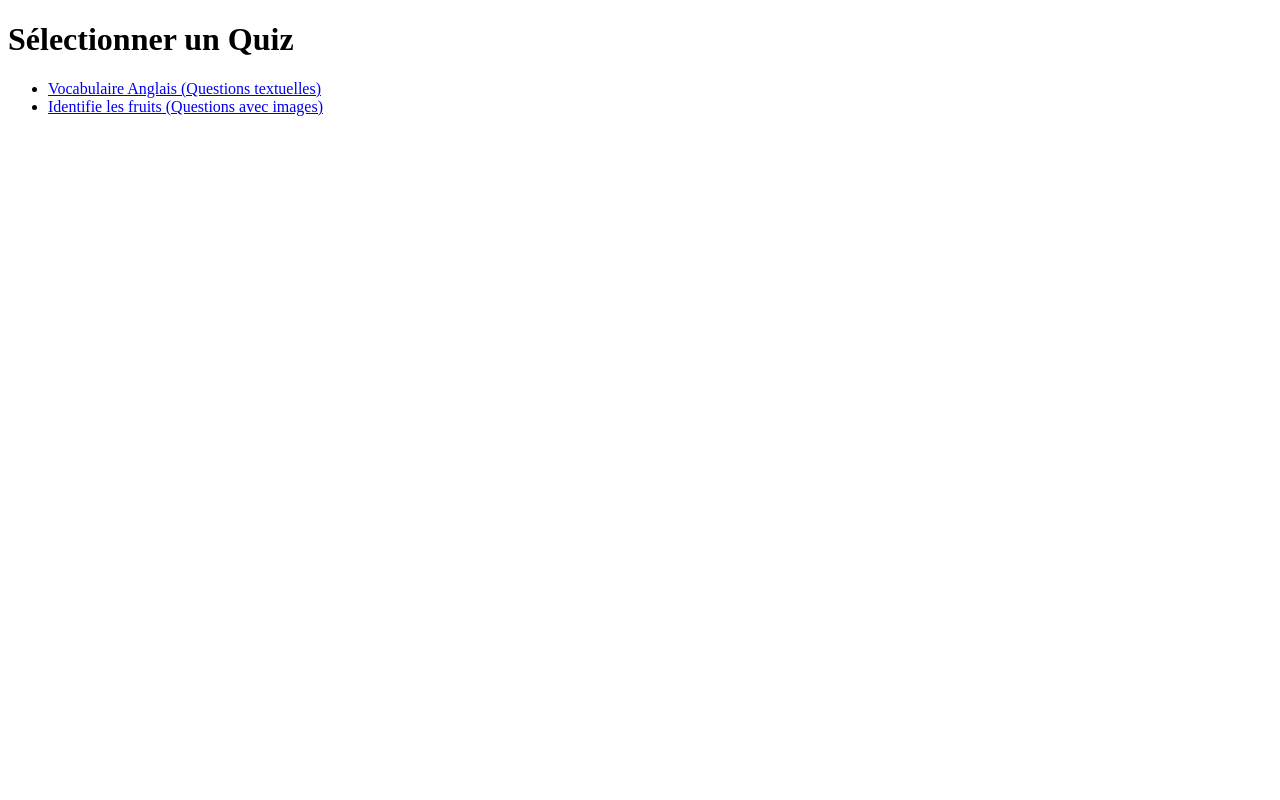
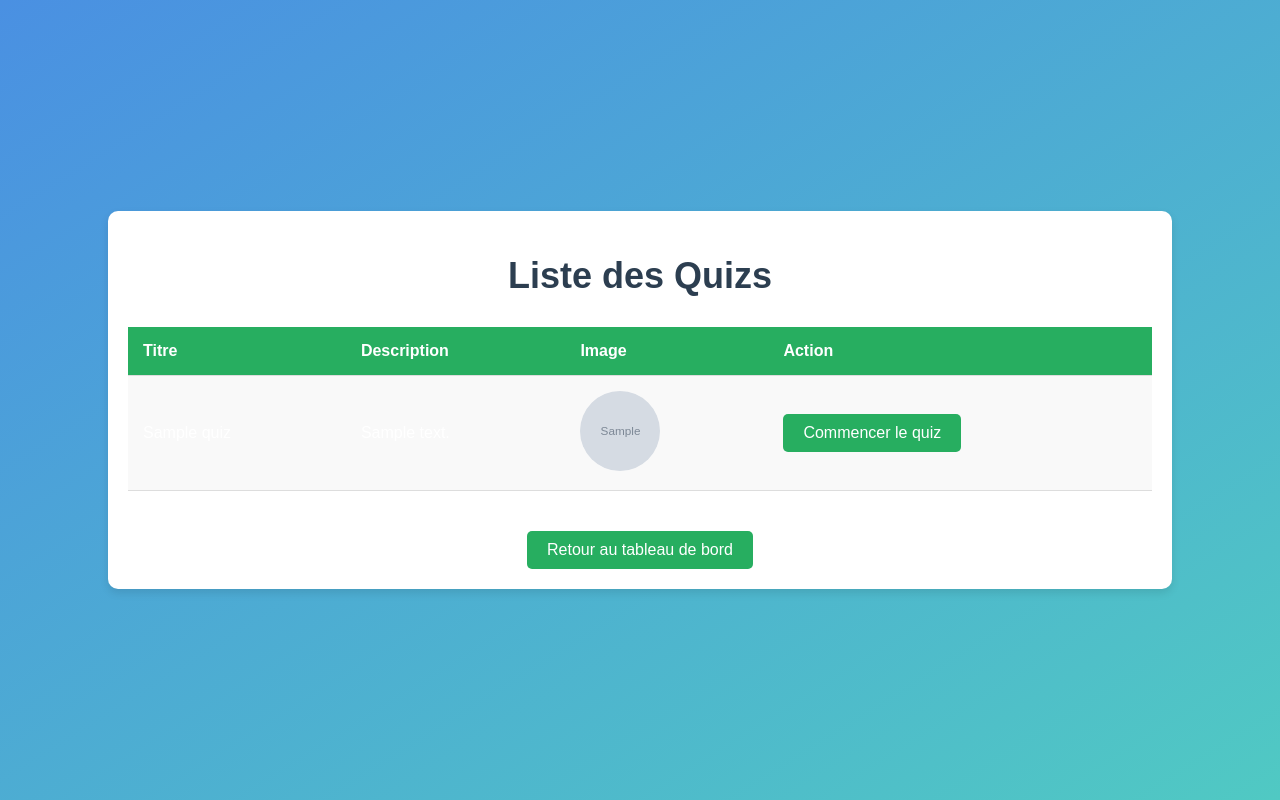
Before and after one commit to Meryembenaammi/applicationlinguistique, a Flask app: template templates/quiz-list.html in a window 1280 px wide. Run offline with Flask 3, Linux system fonts and the light colour scheme; the template is opened without the code that fills it: most values are stand-ins (such as "Sample title", 1, 10 or a date in 2020); grey boxes marked "Sample" are stand-in pictures.

Commit message:
quiz_list.html

```diff
--- a/templates/quiz-list.html
+++ b/templates/quiz-list.html
@@ -3,15 +3,151 @@
 <head>
     <meta charset="UTF-8">
     <meta name="viewport" content="width=device-width, initial-scale=1.0">
-    <title>Liste des Quiz</title>
+    <title>Liste des Quizs</title>
+    <link rel="stylesheet" href="{{ url_for('static', filename='styles.css') }}">
+    <style>
+        /* Style de base */
+        body {
+            font-family: Arial, sans-serif;
+            background-color: #f4f4f4;
+            margin: 0;
+            padding: 0;
+        }
+
+        .container {
+            max-width: 1200px;
+            margin: 30px auto;
+            padding: 20px;
+            background-color: #fff;
+            border-radius: 10px;
+            box-shadow: 0 4px 8px rgba(0, 0, 0, 0.1);
+        }
+
+        header {
+            text-align: center;
+            margin-bottom: 20px;
+        }
+
+        header h1 {
+            color: #2c3e50;
+            font-size: 36px;
+        }
+
+        table {
+            width: 100%;
+            border-collapse: collapse;
+            margin-top: 30px;
+        }
+
+        th, td {
+            padding: 15px;
+            text-align: left;
+            border-bottom: 1px solid #ddd;
+        }
+
+        th {
+            background-color: #27ae60; /* Vert */
+            color: #fff;
+        }
+
+        td {
+            background-color: #f9f9f9;
+        }
+
+        .quiz-image {
+            width: 80px;
+            height: 80px;
+            object-fit: cover;
+            border-radius: 50%;
+        }
+
+        .btn {
+            display: inline-block;
+            padding: 10px 20px;
+            background-color: #27ae60; /* Vert */
+            color: #fff;
+            text-decoration: none;
+            border-radius: 5px;
+            text-align: center;
+            transition: background-color 0.3s;
+        }
+
+        .btn:hover {
+            background-color: #2ecc71; /* Vert plus clair */
+        }
+
+        footer {
+            margin-top: 40px;
+            text-align: center;
+        }
+
+        footer a {
+            background-color: #2ecc71; /* Vert */
+            padding: 10px 20px;
+            color: #fff;
+            text-decoration: none;
+            border-radius: 5px;
+            transition: background-color 0.3s;
+        }
+
+        footer a:hover {
+            background-color: #27ae60; /* Vert plus foncé */
+        }
+
+        @media (max-width: 768px) {
+            table {
+                font-size: 14px;
+            }
+
+            th, td {
+                padding: 10px;
+            }
+
+            .quiz-image {
+                width: 60px;
+                height: 60px;
+            }
+
+            .container {
+                padding: 15px;
+            }
+        }
+    </style>
 </head>
 <body>
-    <header>
-        <h1>Sélectionner un Quiz</h1>
-    </header>
-    <ul>
-        <li><a href="quiz.html?quizId=1">Vocabulaire Anglais (Questions textuelles)</a></li>
-        <li><a href="quiz.html?quizId=2">Identifie les fruits (Questions avec images)</a></li>
-    </ul>
+
+    <div class="container">
+        <header>
+            <h1>Liste des Quizs</h1>
+        </header>
+
+        <main>
+            <table class="quiz-table">
+                <thead>
+                    <tr>
+                        <th>Titre</th>
+                        <th>Description</th>
+                        <th>Image</th>
+                        <th>Action</th>
+                    </tr>
+                </thead>
+                <tbody>
+                    {% for quiz in quizzes %}
+                    <tr>
+                        <td>{{ quiz.Title }}</td>
+                        <td>{{ quiz.Description }}</td>
+                        <td><img src="{{ quiz.ImageUrl }}" alt="{{ quiz.Title }}" class="quiz-image"></td>
+                        <td><a href="{{ url_for('quiz', quiz_id=quiz.QuizId) }}" class="btn">Commencer le quiz</a></td>
+                    </tr>
+                    {% endfor %}
+                </tbody>
+            </table>
+        </main>
+
+        <footer>
+            <a href="{{ url_for('dashboard') }}" class="btn">Retour au tableau de bord</a>
+        </footer>
+    </div>
+
 </body>
 </html>
```
